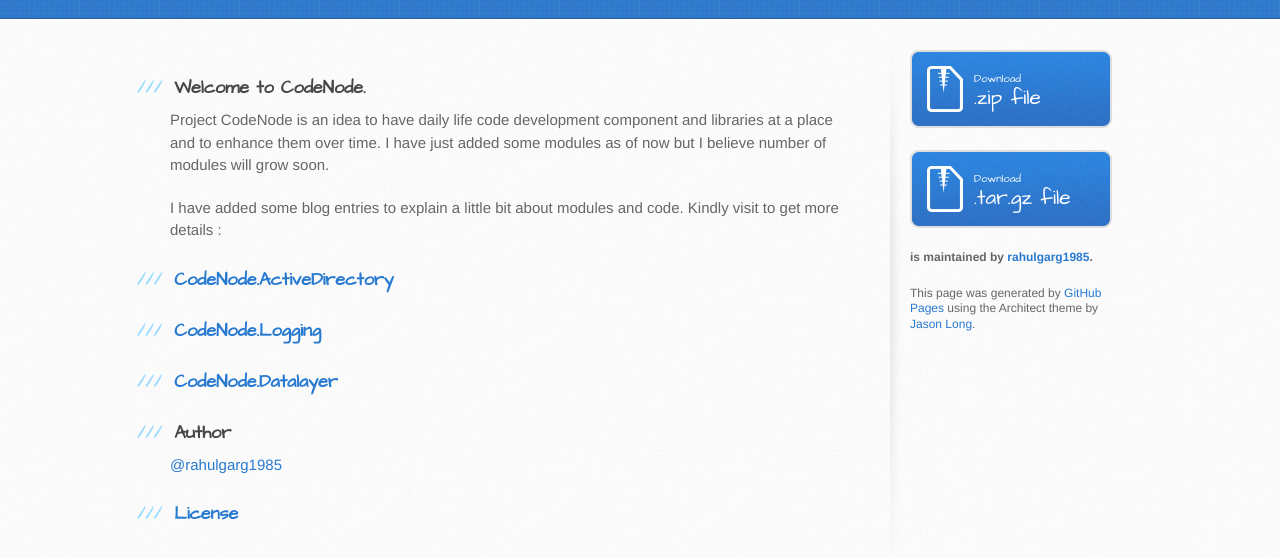
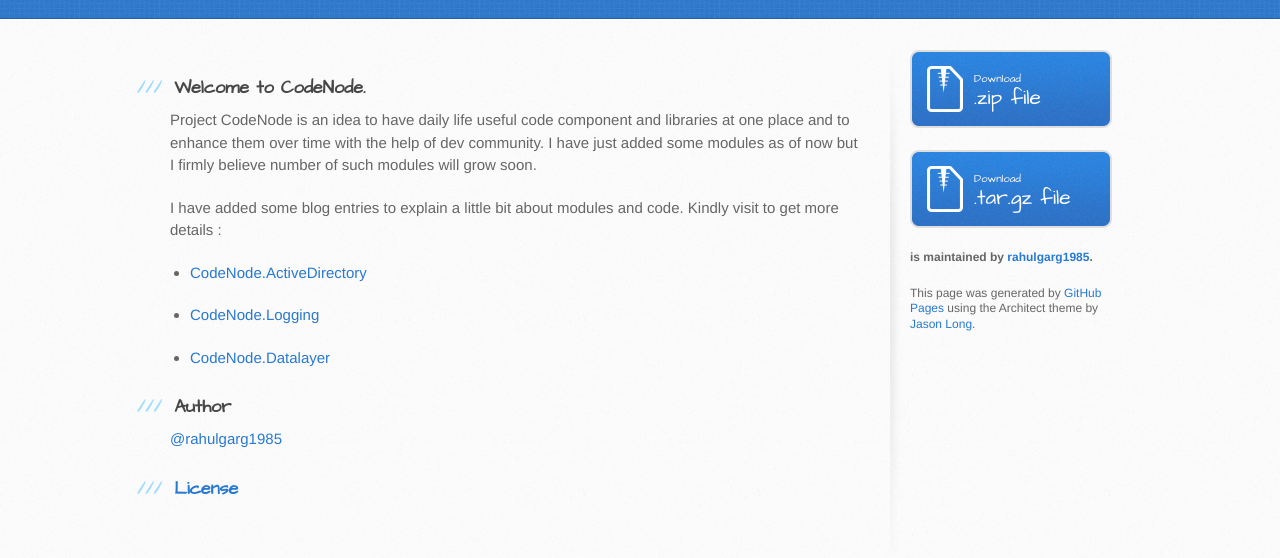
Before and after one commit to techygarg/CodeNode, a plain HTML site: page index.html in a window 1280 px wide. Shown: the part 182-740 px from the top of the page. Drawn offline with Linux system fonts and the light colour scheme.

```diff
--- a/index.html
+++ b/index.html
@@ -31,22 +31,17 @@
           <h3>
 <a id="welcome-to-codenode" class="anchor" href="#welcome-to-codenode" aria-hidden="true"><span class="octicon octicon-link"></span></a>Welcome to CodeNode.</h3>
 
-<p>Project CodeNode is an idea to have daily life code development component and libraries at a place and to enhance them over time. I have just added some modules as of now but I believe number of modules will grow soon.</p>
+<p>Project CodeNode is an idea to have daily life useful code component and libraries at one place and to enhance them over time with the help of dev community.
+I have just added some modules as of now but I firmly believe number of such modules will grow soon.</p>
 
 <p>I have added some blog entries to explain a little bit about modules and code.
 Kindly visit to get more details :</p>
 
-<h3>
-<a id="codenodeactivedirectory" class="anchor" href="#codenodeactivedirectory" aria-hidden="true"><span class="octicon octicon-link"></span></a><a href="www.codingeek.com/dotnet/active-directory-search-module">CodeNode.ActiveDirectory</a>
-</h3>
-
-<h3>
-<a id="codenodelogging" class="anchor" href="#codenodelogging" aria-hidden="true"><span class="octicon octicon-link"></span></a><a href="http://www.codingeek.com/dotnet/logger">CodeNode.Logging</a>
-</h3>
-
-<h3>
-<a id="codenodedatalayer" class="anchor" href="#codenodedatalayer" aria-hidden="true"><span class="octicon octicon-link"></span></a><a href="http://www.codingeek.com/dotnet/codenode-datalayer-a-complete-ado-net-wrapper">CodeNode.Datalayer</a>
-</h3>
+<ul>
+<li><p><a href="www.codingeek.com/dotnet/active-directory-search-module">CodeNode.ActiveDirectory</a></p></li>
+<li><p><a href="http://www.codingeek.com/dotnet/logger">CodeNode.Logging</a></p></li>
+<li><p><a href="http://www.codingeek.com/dotnet/codenode-datalayer-a-complete-ado-net-wrapper">CodeNode.Datalayer</a></p></li>
+</ul>
 
 <h3>
 <a id="author" class="anchor" href="#author" aria-hidden="true"><span class="octicon octicon-link"></span></a>Author</h3>
--- a/params.json
+++ b/params.json
@@ -1 +1 @@
-{"name":"Codenode","tagline":"A house of libraries....","body":"### Welcome to CodeNode.\r\nProject CodeNode is an idea to have daily life code development component and libraries at a place and to enhance them over time. I have just added some modules as of now but I believe number of modules will grow soon.\r\n\r\nI have added some blog entries to explain a little bit about modules and code.\r\nKindly visit to get more details :\r\n\r\n###[CodeNode.ActiveDirectory](www.codingeek.com/dotnet/active-directory-search-module)\r\n\r\n###[CodeNode.Logging](http://www.codingeek.com/dotnet/logger)\r\n\r\n###[CodeNode.Datalayer](http://www.codingeek.com/dotnet/codenode-datalayer-a-complete-ado-net-wrapper)\r\n\r\n\r\n### Author\r\n@rahulgarg1985\r\n\r\n### [License](http://opensource.org/licenses/mit-license.php)\r\n\r\n","google":"","note":"Don't delete this file! It's used internally to help with page regeneration."}
+{"name":"Codenode","tagline":"A house of libraries....","body":"### Welcome to CodeNode.\r\nProject CodeNode is an idea to have daily life useful code component and libraries at one place and to enhance them over time with the help of dev community. \r\nI have just added some modules as of now but I firmly believe number of such modules will grow soon.\r\n\r\nI have added some blog entries to explain a little bit about modules and code.\r\nKindly visit to get more details :\r\n\r\n* [CodeNode.ActiveDirectory](www.codingeek.com/dotnet/active-directory-search-module)\r\n\r\n* [CodeNode.Logging](http://www.codingeek.com/dotnet/logger)\r\n\r\n* [CodeNode.Datalayer](http://www.codingeek.com/dotnet/codenode-datalayer-a-complete-ado-net-wrapper)\r\n\r\n\r\n### Author\r\n@rahulgarg1985\r\n\r\n### [License](http://opensource.org/licenses/mit-license.php)\r\n\r\n","google":"","note":"Don't delete this file! It's used internally to help with page regeneration."}
```
